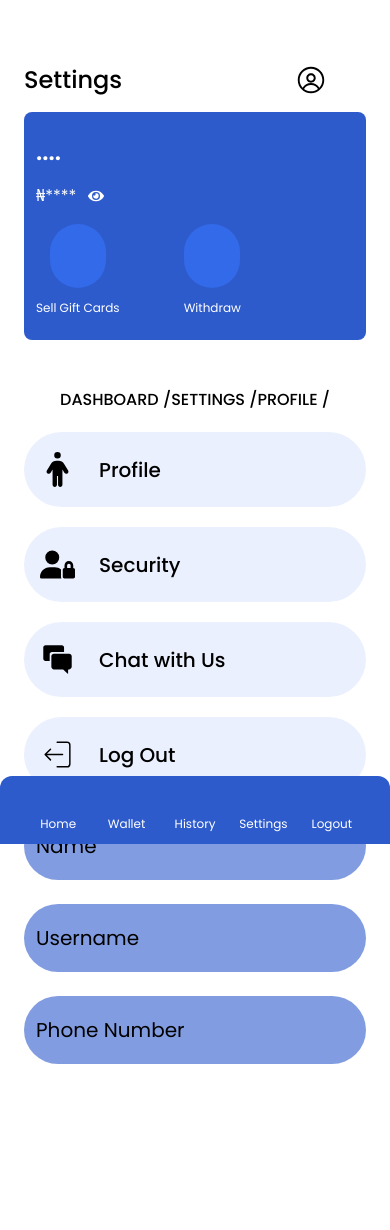
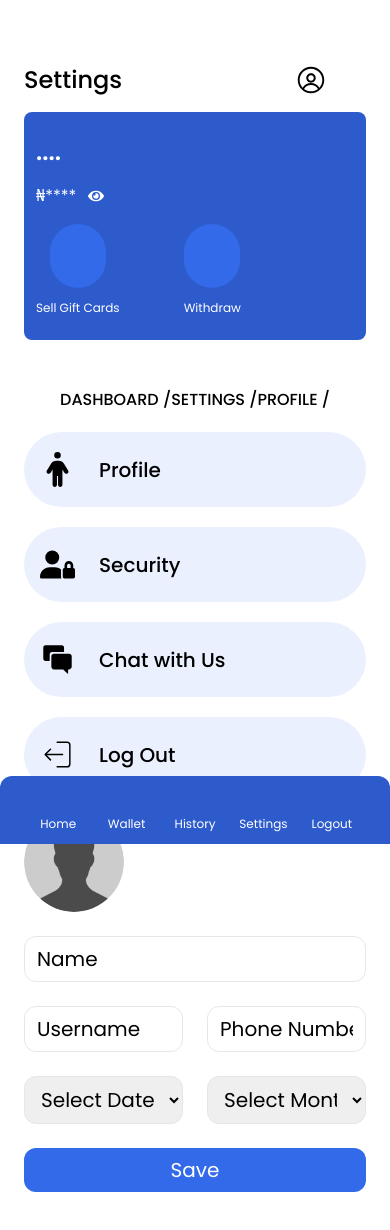
Before and after one commit to Viclaww/swap2naira, a React (Vite) app: page /dashboard/settings/profile in a window 390 px wide. Shown: the top 1230 px of the page. Before the commit the page ends 1120 px from the top, so only its background shows below. Built offline with nearby package versions, Linux system fonts and the light colour scheme; no server answers; some icons are missing.

Commit message:
Update profile

```diff
--- a/src/components/Dashboard/UserSetting.tsx
+++ b/src/components/Dashboard/UserSetting.tsx
@@ -83,7 +83,7 @@ const UserSetting = () => {
               onClick={onClick}
               className={`flex bg-blueX/10 rounded-full items-center duration-300 gap-6 cursor-pointer px-4 py-5 ${
                 current && current !== name
-                  ? "hidden"
+                  ? "hidden lg:flex"
                   : current && current == name
                   ? "bg-blueX/50"
                   : ""
--- a/src/components/Settings/ProfileSettings.tsx
+++ b/src/components/Settings/ProfileSettings.tsx
@@ -1,22 +1,211 @@
+import { useProfileUpdateMutation } from "@/lib/api/settingsApi";
+import { useUserContext } from "@/lib/context/exports";
+import { useAppSelector } from "@/lib/hooks";
+import { getFirstField } from "@/utils/functions";
+import { useEffect, useState } from "react";
+import { RiImageEditLine } from "react-icons/ri";
+import { toast } from "react-toastify";
+import Loader from "../loader";
+
 const ProfileSettings = () => {
+  const [name, setName] = useState<string | null>("");
+  const [phone, setPhone] = useState("");
+  const [image, setImage] = useState<string | File | null>("");
+  const [username, setUsername] = useState("");
+  const [birthmonth, setBirthMonth] = useState<string | null>("");
+  const [birthdate, setBirthDate] = useState<string | null>("");
+
+  const [profileUpdate, { isLoading }] = useProfileUpdateMutation();
+  const token = useAppSelector((state) => state.user.token);
+
+  const user = useUserContext().user;
+
+  useEffect(() => {
+    if (user) {
+      setPhone(user.phone);
+      setUsername(user.username);
+      setName(user.name);
+      setImage(user.picture);
+      setBirthDate(user.birthdate);
+      setBirthMonth(user.birthmonth);
+    }
+  }, [user]);
+
+  const handleImageChange = (e: React.ChangeEvent<HTMLInputElement>) => {
+    const file = e.target.files?.[0];
+    if (file) {
+      setImage(file);
+      // URL.createObjectURL(
+    }
+  };
+
+  const openImagePicker = () => {
+    const input = document.getElementById("image-picker");
+    if (input) {
+      input.click();
+    }
+  };
+
+  const handleSubmit = async (
+    e: React.MouseEvent<HTMLButtonElement, MouseEvent>
+  ) => {
+    e.preventDefault();
+    const formData = new FormData();
+    if (name && name !== user?.name) {
+      formData.append("name", name);
+    }
+    if (image && typeof image !== "string") {
+      formData.append("image", image);
+    }
+    if (phone && phone !== user?.phone) {
+      formData.append("phone", phone);
+    }
+    if (birthdate && birthdate !== user?.birthdate) {
+      formData.append("birthdate", birthdate);
+    }
+    if (birthmonth && birthmonth !== user?.birthmonth) {
+      formData.append("birthmonth", birthmonth);
+    }
+    try {
+      const { data, error } = await profileUpdate({ data: formData, token });
+      if (data) {
+        toast.success(data.data);
+      }
+      if (error) {
+        toast.error(
+          `Failed: ${getFirstField(
+            (error as { data?: { data?: { [x: string]: unknown } } })?.data
+              ?.data as { [x: string]: unknown }
+          )}`
+        );
+      }
+    } catch (error) {
+      console.error(error);
+    }
+  };
   return (
     <>
-      <form className="flex text-xl gap-6 h-full justify-center w-full flex-col">
+      <form className="grid grid-cols-2 text-xl gap-6 h-full justify-center w-full flex-col">
+        <div
+          className={`w-[100px] col-span-2 group cursor-pointer relative h-[100px] rounded-full`}
+        >
+          <img
+            src={
+              image && image instanceof File
+                ? URL.createObjectURL(image)
+                : !image
+                ? "/images/avatar.png"
+                : image
+            }
+            className="w-full cursor-pointer  h-full object-cover rounded-full"
+            alt=""
+          />
+
+          <input
+            type="file"
+            accept="image/*"
+            id="image-picker"
+            className="hidden"
+            onChange={(e) => handleImageChange(e)}
+          />
+          <span
+            onClick={openImagePicker}
+            className="w-full cursor-pointer absolute top-0 group-hover:flex hidden h-full bg-black/25  rounded-full justify-center items-center"
+          >
+            <RiImageEditLine size={30} />
+          </span>
+        </div>
         <input
-          className=" px-3 py-5 rounded-full bg-blueZ/60 text-black placeholder:text-black outline-none"
+          className="px-3 py-2 col-span-2 rounded-xl border text-black placeholder:text-black outline-none"
           placeholder="Name"
           type="text"
+          onChange={(e) => setName(e.target.value)}
+          value={name ?? ""}
         />
         <input
-          className=" px-3 py-5 rounded-full bg-blueZ/60 text-black placeholder:text-black outline-none"
+          className="px-3 py-2 rounded-xl  border text-black placeholder:text-black outline-none"
           placeholder="Username"
           type="text"
+          value={username}
+          readOnly
         />
         <input
-          className=" px-3 py-5 rounded-full bg-blueZ/60 text-black placeholder:text-black outline-none"
+          className="px-3 py-2 rounded-xl border text-black placeholder:text-black outline-none"
           placeholder="Phone Number"
-          type="number"
+          type="text"
+          value={phone}
+          readOnly
         />
+
+        <select
+          className="px-3 py-2 rounded-xl border  text-black placeholder:text-black outline-none"
+          value={birthdate ?? ""}
+          onChange={(e) => setBirthDate(e.target.value)}
+        >
+          <option value="">Select Date</option>
+          <option value="01">1</option>
+          <option value="02">2</option>
+          <option value="03">3</option>
+          <option value="04">4</option>
+          <option value="05">5</option>
+          <option value="06">6</option>
+          <option value="07">7</option>
+          <option value="08">8</option>
+          <option value="09">9</option>
+          <option value="10">10</option>
+          <option value="11">11</option>
+          <option value="12">12</option>
+          <option value="13">13</option>
+          <option value="14">14</option>
+          <option value="15">15</option>
+          <option value="16">16</option>
+          <option value="17">17</option>
+          <option value="18">18</option>
+          <option value="19">19</option>
+          <option value="20">20</option>
+          <option value="21">21</option>
+          <option value="22">22</option>
+          <option value="23">23</option>
+          <option value="24">24</option>
+          <option value="25">25</option>
+          <option value="26">26</option>
+          <option value="27">27</option>
+          <option value="28">28</option>
+          <option value="29">29</option>
+          <option value="30">30</option>
+          <option value="31">31</option>
+        </select>
+        <select
+          className="px-3 py-2 rounded-xl border text-black placeholder:text-black outline-none"
+          value={birthmonth ?? ""}
+          onChange={(e) => setBirthMonth(e.target.value)}
+        >
+          <option value="">Select Month</option>
+          <option value="1">January</option>
+          <option value="2">February</option>
+          <option value="3">March</option>
+          <option value="4">April</option>
+          <option value="5">May</option>
+          <option value="6">June</option>
+          <option value="7">July</option>
+          <option value="8">August</option>
+          <option value="9">September</option>
+          <option value="10">October</option>
+          <option value="11">November</option>
+          <option value="12">December</option>
+        </select>
+
+        <button
+          onClick={(e) => {
+            if (isLoading) {
+              return null;
+            }
+            handleSubmit(e);
+          }}
+          className="bg-blueX flex justify-center text-white rounded-xl col-span-2 py-2"
+        >
+          {isLoading ? <Loader /> : "Save"}
+        </button>
       </form>
     </>
   );
--- a/src/components/notifications/Notifications.tsx
+++ b/src/components/notifications/Notifications.tsx
@@ -20,7 +20,7 @@ const Notifications: React.FC<Props> = ({ show, setShow }) => {
     {
       token,
     },
-    { pollingInterval: 10000 }
+    { pollingInterval: 500000 }
   );
 
   const [previousNotifications, setPreviousNotifications] = useState<
--- a/src/lib/api/settingsApi.tsx
+++ b/src/lib/api/settingsApi.tsx
@@ -32,6 +32,16 @@ export const settingsApi = generalApi.injectEndpoints({
         },
       }),
     }),
+    profileUpdate: build.mutation({
+      query: ({ token, data }) => ({
+        url: "/profile/update",
+        method: "POST",
+        body: data,
+        headers: {
+          Authorization: `Bearer ${token}`,
+        },
+      }),
+    }),
   }),
 });
 
@@ -39,4 +49,5 @@ export const {
   useSetWithdrawalPinMutation,
   useChangeWithdrawalPinMutation,
   useProfileChangePasswordMutation,
+  useProfileUpdateMutation,
 } = settingsApi;
```
Also changed, not shown: public/images/avatar.png (added).
